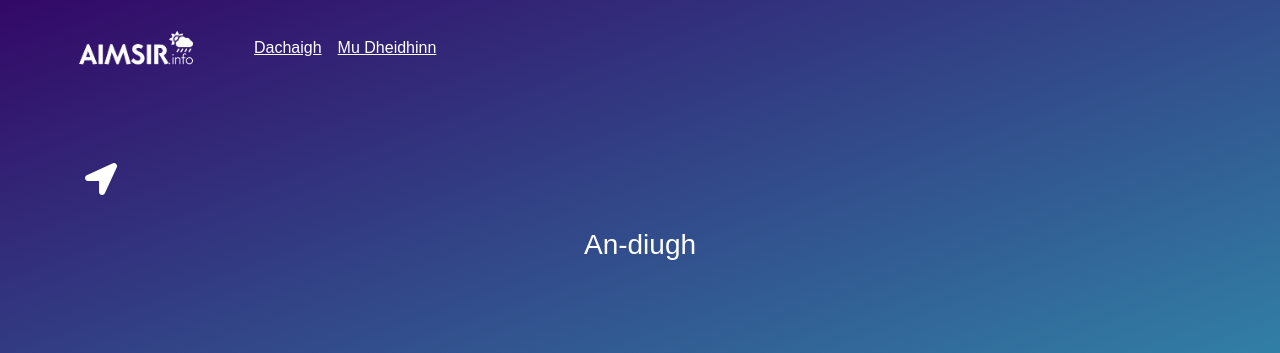
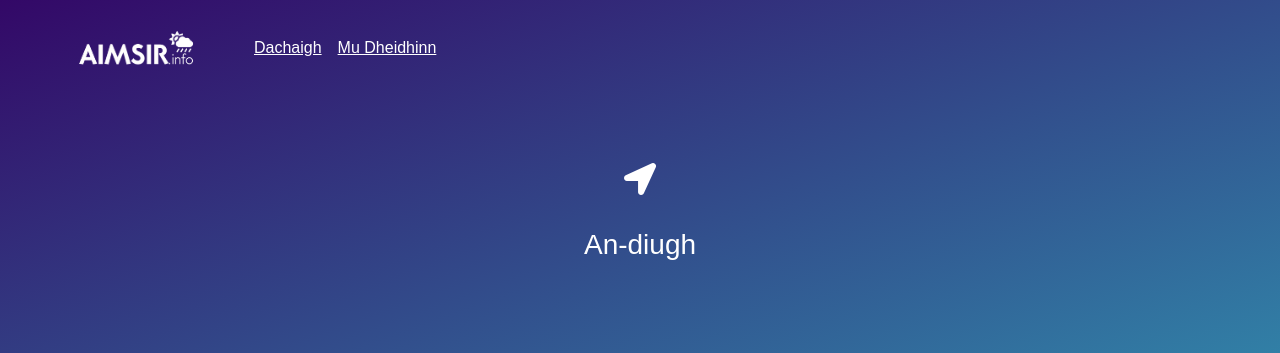
Before and after one commit to angeidheal/aimsir, a Jekyll site: the page built from index.html, in a window 1280 px wide. Shown: the top 353 px of the page. Built offline with Jekyll 4.4.1, drawn with Linux system fonts in a browser that asks for light colours; nearby versions of some CDN libraries; a script that is not in the unit is left out.

Commit message:
Update index.html

```diff
--- a/index.html
+++ b/index.html
@@ -5,7 +5,7 @@ title: Dachaigh
 
 <div class="container">
   <div class="current-weather">
-    <h2><i class="fas fa-location-arrow"></i></h2>
+    <h2 class="location"><i class="fas fa-location-arrow"></i></h2>
     <h3 class="section-header">An-diugh</h3>
     <div class="row">
       <div class="col-md-12">
```
